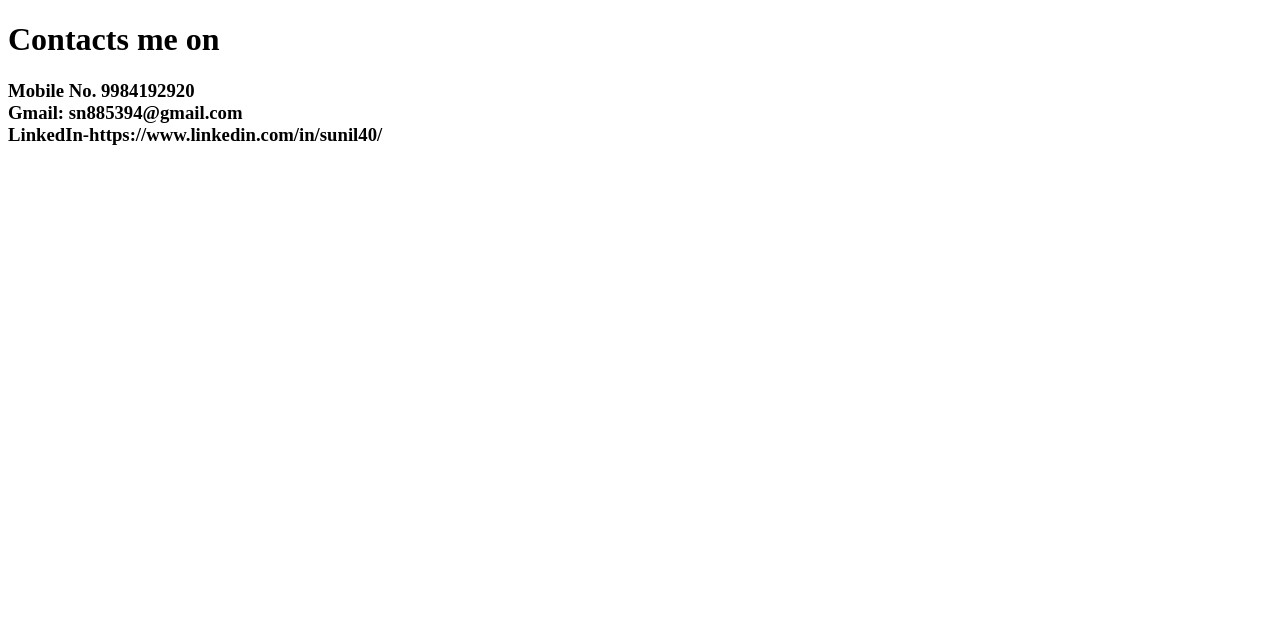
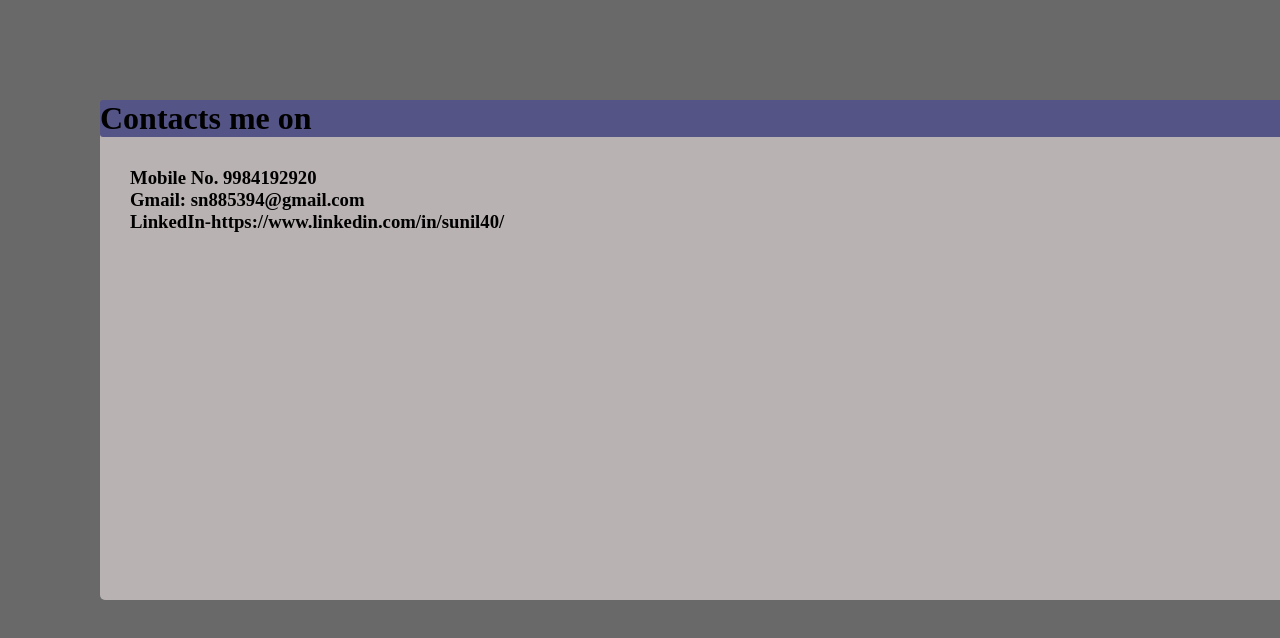
Before and after one commit to sunil9984/My_Portfolio, a plain HTML site: page contacts.html in a window 1280 px wide. Drawn offline with Linux system fonts and the light colour scheme; the site is published under a folder, as on GitHub Pages, so addresses that start at the root find nothing.

Commit message:
Update contacts.html

```diff
--- a/contacts.html
+++ b/contacts.html
@@ -4,7 +4,7 @@
     <meta charset="UTF-8">
     <meta name="viewport" content="width=device-width, initial-scale=1.0">
     <title>Contacts</title>
-    <link rel="stylesheet" href="/contacts.css" class="css">
+    <link rel="stylesheet" href="contacts.css" class="css">
 </head>
 <body>
 
```
